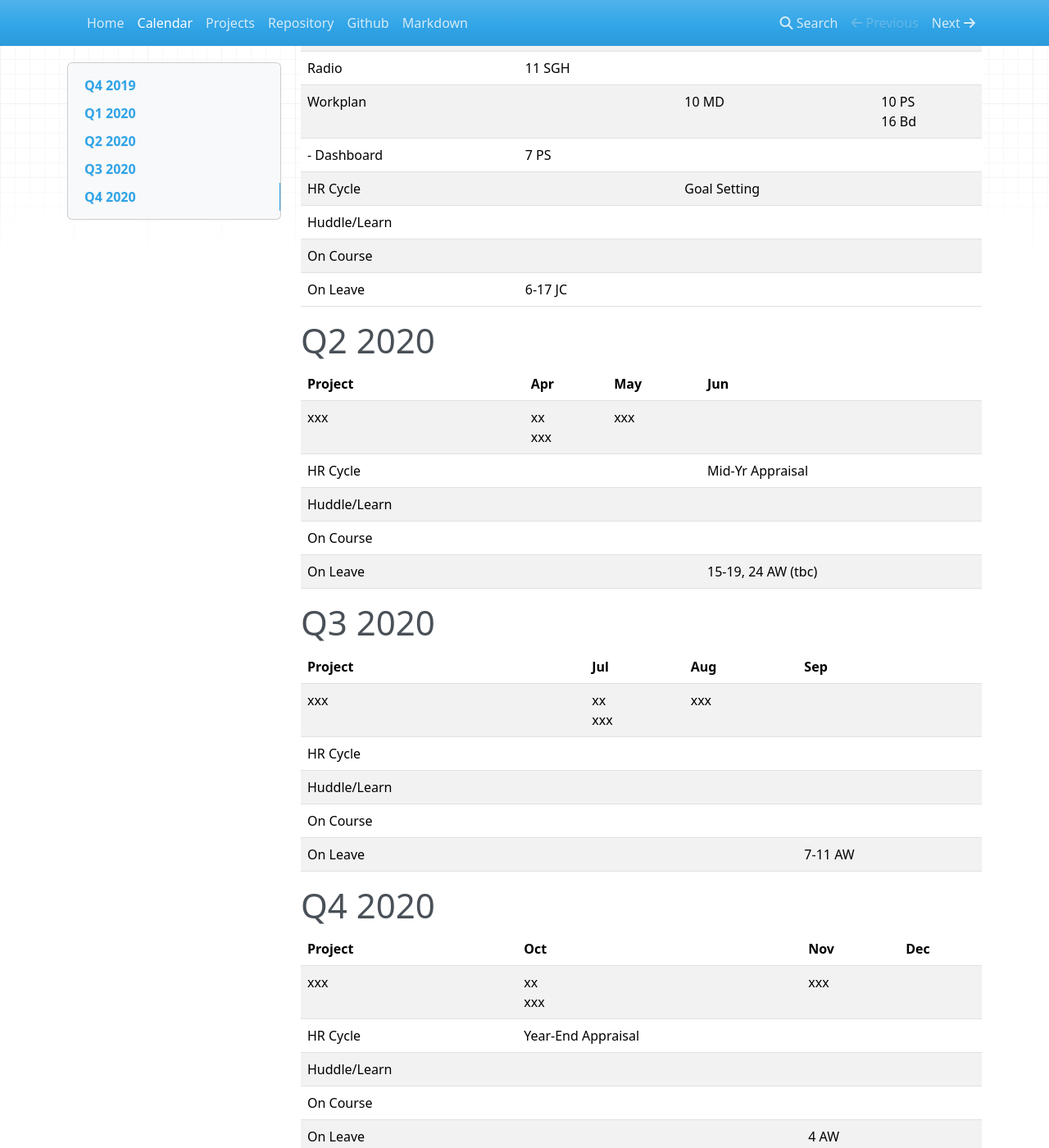
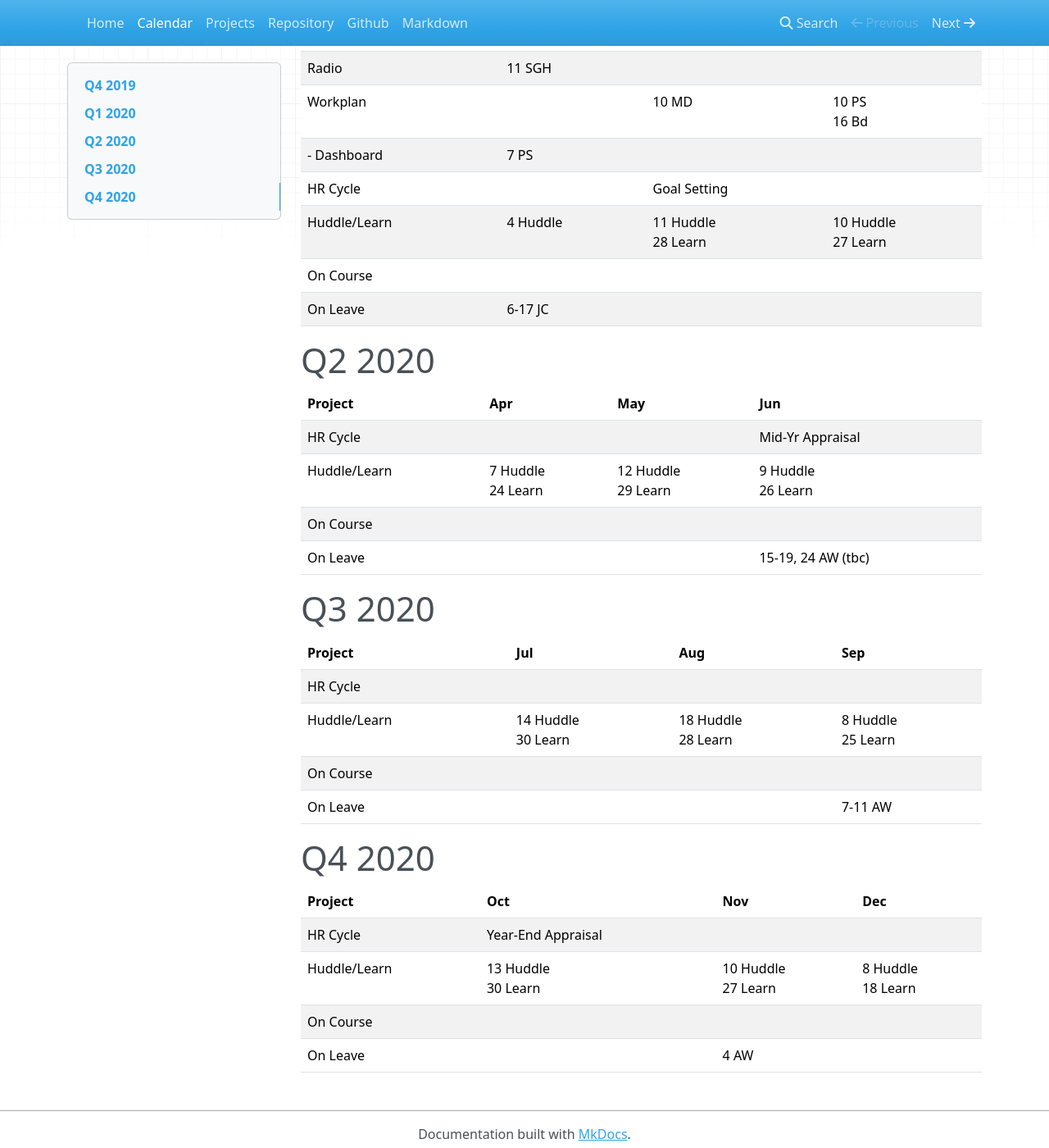
Before and after one commit to lod-online/collab, an MkDocs documentation site: the page built from docs/calendar.md, in a window 1280 px wide and 1400 px high, scrolled down 1171 px. Shown: the whole window at 82% size. Built offline with MkDocs 1.6.1, drawn with Linux system fonts in a browser that asks for light colours; nearby versions of some CDN libraries; some of the changed text lies outside the part shown.

Commit message:
huddles and LD

```diff
--- a/docs/calendar.md
+++ b/docs/calendar.md
@@ -10,6 +10,7 @@
 | IHIS          | ~~14 CSR~~                |                                                  |                               |
 | Milestone     |                           | 4 Present<br>xx EM1<br>xx EM2                    |                               |
 | SC            |                           | 22 YEP                                           |                               |
+| SHS GAH       |                           | 13 Debrief                                       |                               |
 | Workplan      | ~Mid-Year~                | 1 Pre-retreat<br>6 Mid-Yr<br>xx update PC        |                               |
 | - Dashboard   |                           | 1 MD<br>4 Workshop                               |                               |
 | - Lauren      |                           | 18 LOD Workshop                                  |                               |
@@ -21,45 +22,41 @@
 
 # Q1 2020
 
-| Project      |  Jan              |  Feb         |  Mar                |
-| :-----       | :---              | :---         | :---                |
-| GAH          | xx close          |              |                     |
-| Health       | xx Survey         |              |                     |
-| IMH          | 10 IMH<br>17 IMH  |              |                     |
-| Radio        | 11 SGH<br>        |              |                     |
-| Workplan     |                   | 10 MD        | 10 PS<br>16 Bd      |
-| - Dashboard  | 7 PS              |              |                     |
-| HR Cycle     |                   | Goal Setting |                     |
-| Huddle/Learn |                   |              |                     |
-| On Course    |                   |              |                     |
-| On Leave     | 6-17 JC           |              |                     |
+| Project      |  Jan                      |  Feb                     |  Mar                      |
+| :-----       | :---                      | :---                     | :---                      |
+| Health       | xx Survey                 |                          |                           |
+| IMH          | 10 IMH<br>17 IMH          |                          |                           |
+| Radio        | 11 SGH<br>                |                          |                           |
+| Workplan     |                           | 10 MD                    | 10 PS<br>16 Bd            |
+| - Dashboard  | 7 PS                      |                          |                           |
+| HR Cycle     |                           | Goal Setting             |                           |
+| Huddle/Learn | 4 Huddle<br>              | 11 Huddle<br>28 Learn    | 10 Huddle<br>27 Learn     |
+| On Course    |                           |                          |                           |
+| On Leave     | 6-17 JC                   |                          |                           |
 
 # Q2 2020
 
-| Project      |  Apr              |  May  |  Jun                       |
-| :-----       | :---              | :---  | :---                       |
-| xxx          | xx<br>xxx         | xxx   |                            |
-| HR Cycle     |                   |       | Mid-Yr Appraisal           |
-| Huddle/Learn |                   |       |                            |
-| On Course    |                   |       |                            |
-| On Leave     |                   |       | 15-19, 24 AW (tbc)         |
+| Project      |  Apr                      |  May                     |  Jun                       |
+| :-----       | :---                      | :---                     | :---                       |
+| HR Cycle     |                           |                          | Mid-Yr Appraisal           |
+| Huddle/Learn | 7 Huddle<br>24 Learn      | 12 Huddle<br>29 Learn    | 9 Huddle<br>26 Learn       |
+| On Course    |                           |                          |                            |
+| On Leave     |                           |                          | 15-19, 24 AW (tbc)         |
 
 # Q3 2020
 
-| Project      |  Jul              |  Aug  |  Sep         |
-| :-----       | :---              | :---  | :---         |
-| xxx          | xx<br>xxx         | xxx   |              |
-| HR Cycle     |                   |       |              |
-| Huddle/Learn |                   |       |              |
-| On Course    |                   |       |              |
-| On Leave     |                   |       | 7-11 AW      |
+| Project      |  Jul                       |  Aug                     |  Sep                       |
+| :-----       | :---                       | :---                     | :---                       |
+| HR Cycle     |                            |                          |                            |
+| Huddle/Learn | 14 Huddle<br>30 Learn      |  18 Huddle<br>28 Learn   | 8 Huddle<br>25 Learn       |
+| On Course    |                            |                          |                            |
+| On Leave     |                            |                          | 7-11 AW                    |
 
 # Q4 2020
 
-| Project      |  Oct               |  Nov      |  Dec  |
-| :-----       | :---               | :---      | :---  |
-| xxx          | xx<br>xxx          | xxx       |       |
-| HR Cycle     | Year-End Appraisal |           |       |
-| Huddle/Learn |                    |           |       |
-| On Course    |                    |           |       |
-| On Leave     |                    | 4 AW      |       |
+| Project      |  Oct                        |  Nov                    |  Dec                       |
+| :-----       | :---                        | :---                    | :---                       |
+| HR Cycle     | Year-End Appraisal          |                         |                            |
+| Huddle/Learn | 13 Huddle<br>30 Learn       | 10 Huddle<br>27 Learn   | 8 Huddle<br>18 Learn       |
+| On Course    |                             |                         |                            |
+| On Leave     |                             | 4 AW                    |                            |
```
